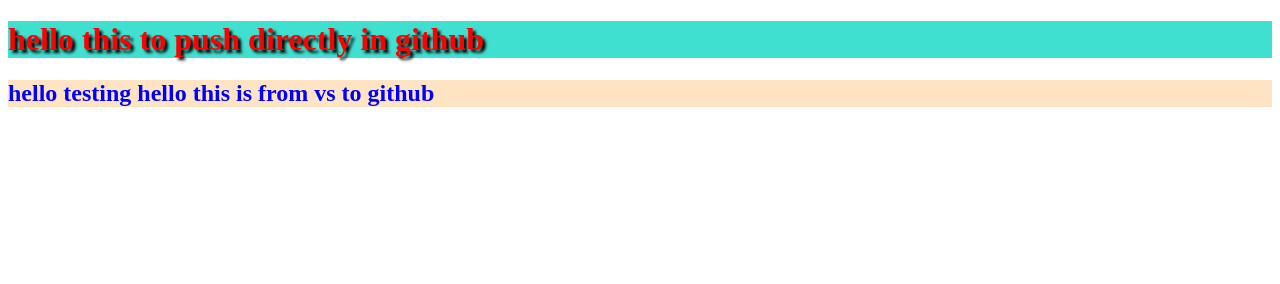
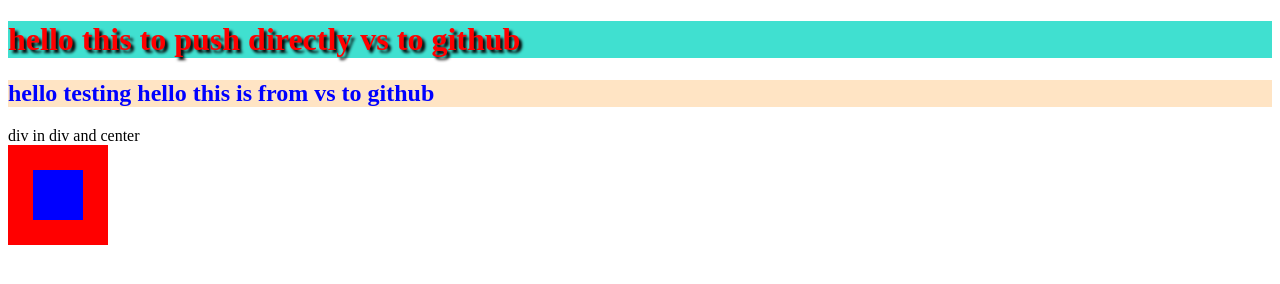
Before and after one commit to milyas1264/to-git-add, a plain HTML site: page index.html in a window 1280 px wide. Drawn offline with Linux system fonts and the light colour scheme.

Commit message:
make 2 div and align one in center

```diff
--- a/index.html
+++ b/index.html
@@ -11,10 +11,27 @@
         h2{
             color: blue;background-color: bisque;
         }
+        .outer{
+            width: 100px;
+            height: 100px;
+            background-color: red;
+            display: flex; justify-content: center;
+            align-items: center;
+        }
+        .inner{
+            width: 50px;
+            height: 50px;
+            background-color: blue;
+
+        }
     </style>
 </head>
 <body>
-    <h1>hello this to push directly in github</h1>
+    <h1>hello this to push directly vs to github</h1>
     <h2>hello testing hello this is from vs to github</h2>
+    <caption>div in div and center</caption>
+    <div class="outer">
+        <div class="inner"></div>
+    </div>
 </body>
 </html>
```
